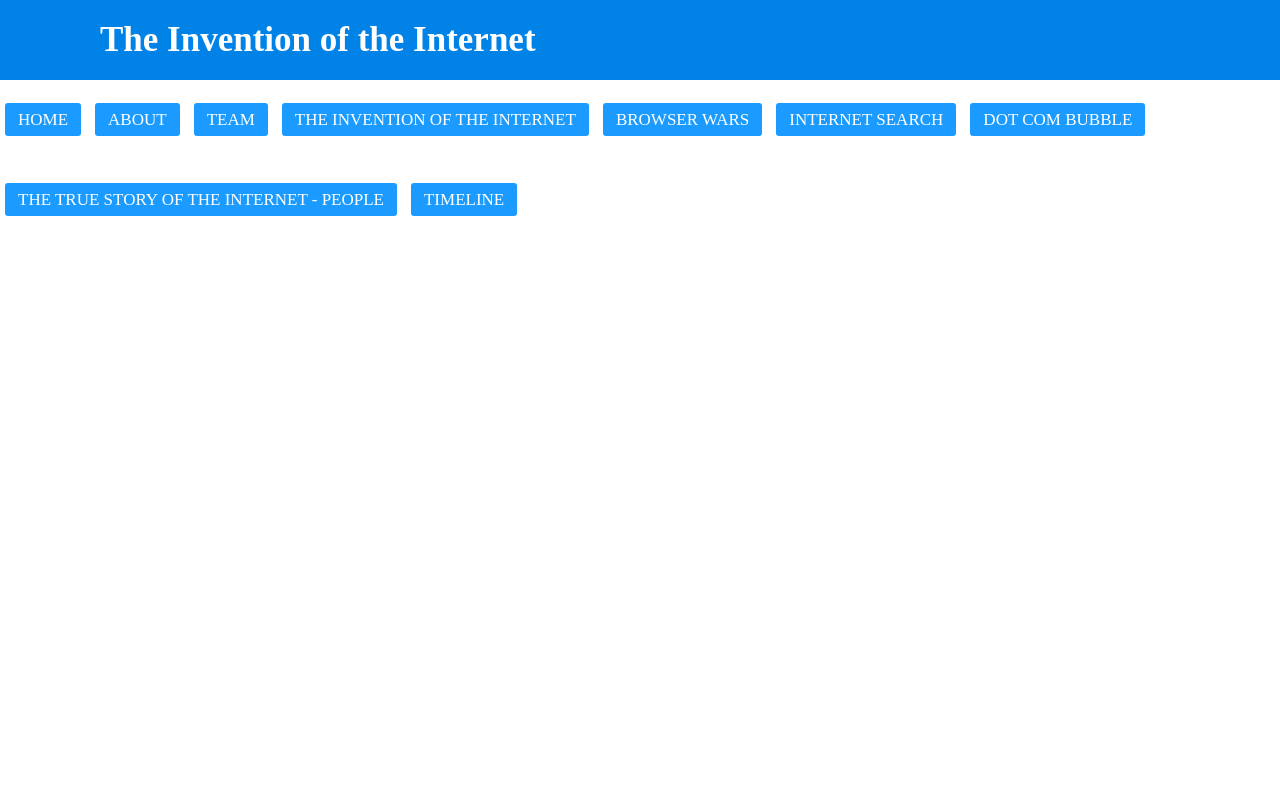
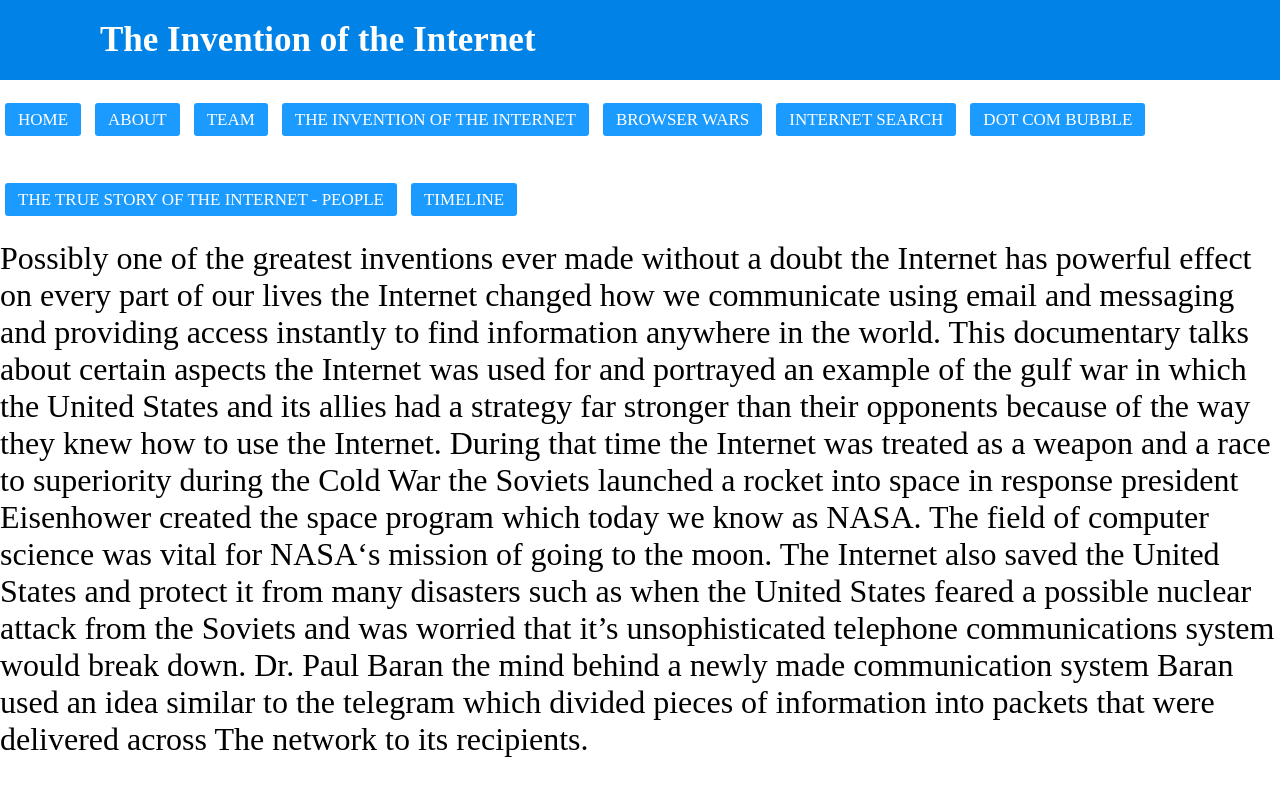
Before and after one commit to prashed/Project1, a plain HTML site: page docs2/invention.html in a window 1280 px wide. Drawn offline with Linux system fonts and the light colour scheme.

Commit message:
feature: added text to invention of the internet page

```diff
--- a/docs2/invention.html
+++ b/docs2/invention.html
@@ -21,5 +21,8 @@
     </ul>
 </nav>
 
+<font size="+3">Possibly one of the greatest inventions ever made without a doubt the Internet has powerful effect on every part of our lives the Internet changed how we communicate using email and messaging and providing access instantly to find information anywhere in the world. This documentary talks about certain aspects the Internet was used for and portrayed an example of the gulf war in which the United States and its allies had a strategy far stronger than their opponents because of the way they knew how to use the Internet. During that time the Internet was treated as a weapon and a race to superiority during the Cold War the Soviets launched a rocket into space in response president Eisenhower created the space program which today we know as NASA. The field of computer science was vital for NASA‘s mission of going to the moon. The Internet also saved the United States and protect it from many disasters such as when the United States feared a possible nuclear attack from the Soviets and was worried that it’s unsophisticated telephone communications system would break down. Dr. Paul Baran the mind behind a newly made communication system Baran used an idea similar to the telegram which divided pieces of information into packets that were delivered across The network to its recipients.
+</font>
+
 </body>
 </html>
```
